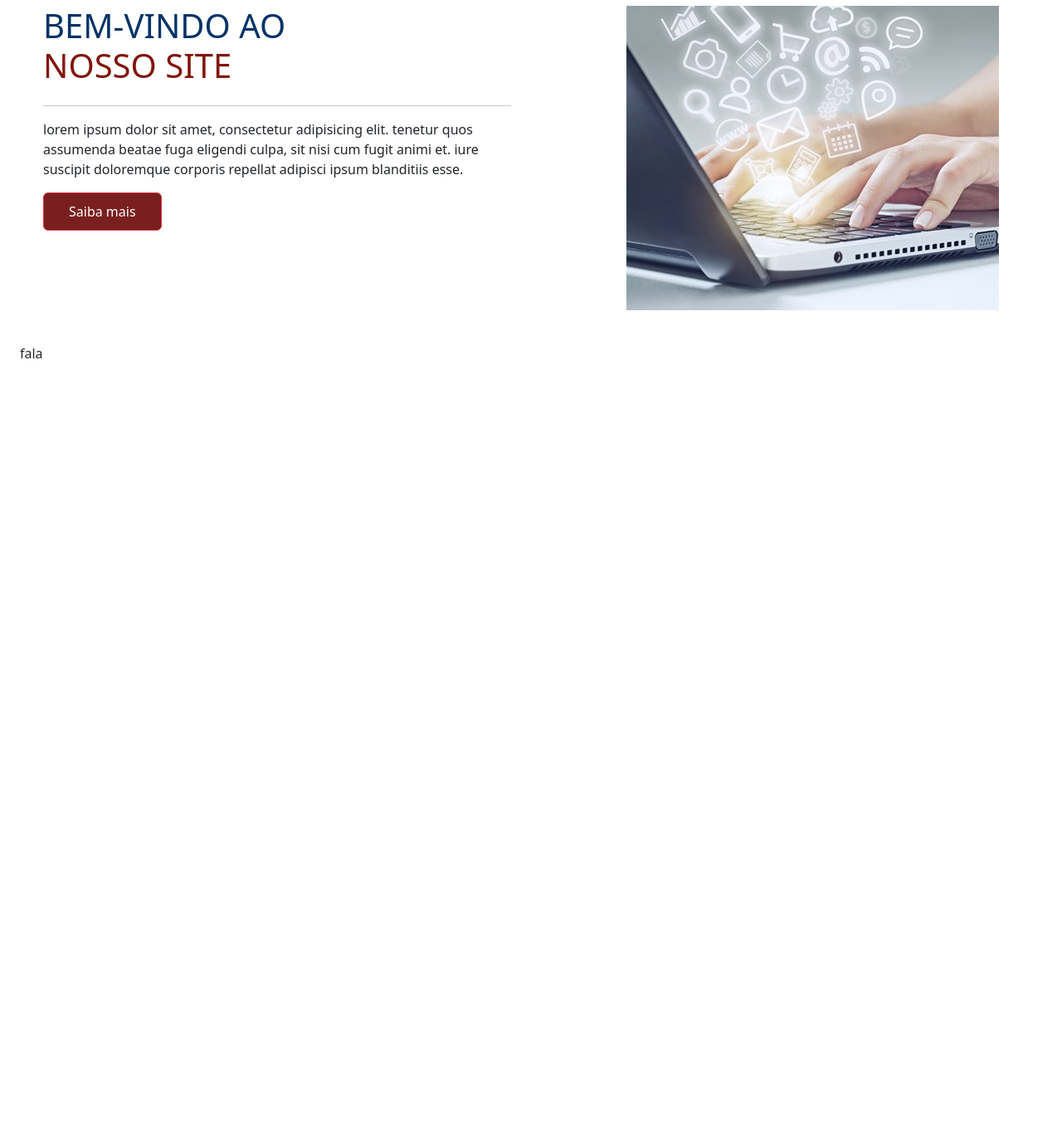
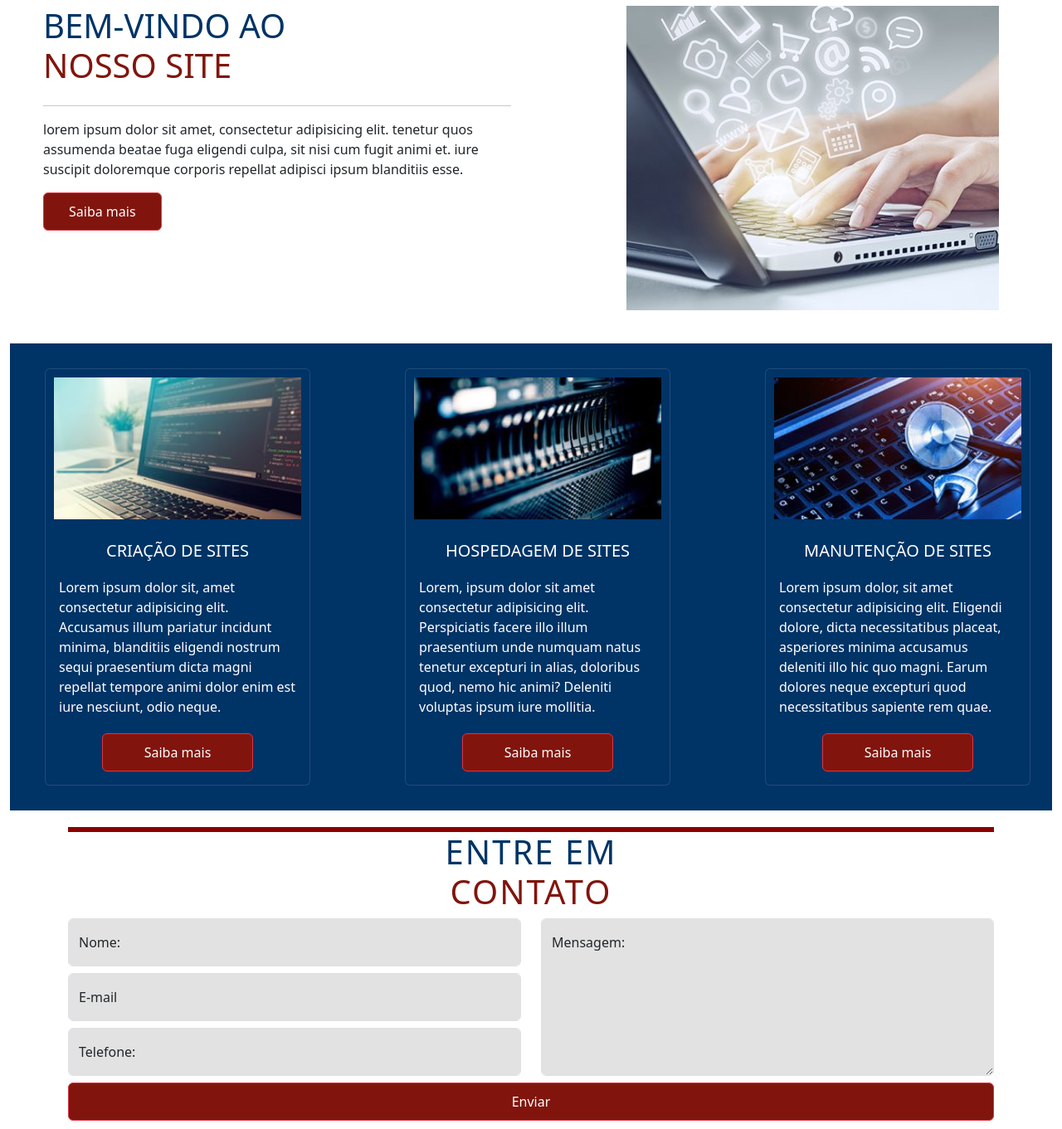
Before and after one commit to EdvaldoUFRN/provaweb1, a plain HTML site: page index.html in a window 1280 px wide. Shown: the part 485-1846 px from the top of the page at 83% size. Before the commit the page ends 923 px from the top, so only its background shows below. Drawn offline with nearby package versions, Linux system fonts and the light colour scheme.

Commit message:
finalizado

```diff
--- a/css/style.css
+++ b/css/style.css
@@ -12,45 +12,127 @@
     margin-left: 80px;
     margin-right: 80px;
 }
-#bem{
+
+#bem {
     display: flex;
 }
 
-#poxa {
+#conteudo {
     width: auto;
     display: flex;
     padding: 40px;
     margin-left: 0;
 }
 
-.bom {
-    width:max-content;
-    padding:10px 30px 10px 30px;
-}
-.btn-danger{
-    background-color: rgb(122, 31, 31);
+
+#conteudo button {
+    width: max-content;
+    padding: 10px 30px 10px 30px;
 }
 
-#poxa img {
+.btn-danger {
+    background-color: #81150d;
+}
+
+#conteudo img {
     width: 449px;
     height: 367px;
     margin-left: auto;
 
 }
 
-#po {
+.campos {
+    background-color: rgba(128, 128, 128, 0.23);
+}
+
+#conteudo p {
+    text-transform: lowercase;
+    text-decoration: none;
+}
+
+.card {
+    border-color: rgba(255, 255, 255, 0.121);
+}
+
+.espaco {
+    margin-right: 90px;
+    width: 20rem;
+}
+
+.entre {
+    letter-spacing: 2px;
+    display: flex;
+    justify-content: center;
+
+}
+
+
+
+.traco {
+    border: 3px solid #8B0000;
+    width: 100%;
+    margin: auto;
+    margin-top: 20px;
+}
+
+
+.ultimo {
+    width: 20rem;
+}
+
+.saiba {
+    margin: auto;
+    display: flex;
+    width: max-content;
+    padding: 10px 50px 10px 50px;
+    background-color: #81150d;
+}
+
+.cartas {
+    background-color: #003366;
+    padding: 30px;
+}
+
+.imagep {
+    background-color: #003366;
+
+}
+
+.titulo {
+    color: white;
+    font-style: normal;
+    display: flex;
+    justify-content: center;
+    margin-bottom: 20px;
+
+}
+
+.quadro {
+    padding: 10px;
+}
+
+.bemVindo {
+    color: #003366;
+}
+
+.nossoSite {
+    color: #81150d;
+}
+
+#imagemLarga {
     width: 100%;
     display: flex;
 }
 
-#po img {
+#imagemLarga img {
     max-width: 100%;
     height: auto;
 }
 
 
 .caixa {
-    background-color: rgb(35, 54, 130);
+    background-color: #003366;
+
     height: 40px;
     width: 100%;
 }
@@ -65,3 +147,18 @@
     gap: 20px;
     /* Espaçamento entre os botões */
 }
+
+.controle {
+    margin: auto;
+    display: flex;
+    width: max-content;
+}
+
+.enviar {
+    width: 100%;
+    display: flex;
+    align-items: center;
+    justify-content: center;
+    margin: auto;
+    margin-bottom: 10px;
+}
--- a/index.html
+++ b/index.html
@@ -27,39 +27,40 @@
                 <div class="collapse navbar-collapse" id="navbarNav">
                     <ul class="navbar-nav">
                         <li class="nav-item">
-                            <a class="nav-link " href="#po">HOME</a>
+                            <a class="nav-link" href="index.html">HOME</a>
                         </li>
                         <li class="nav-item">
-                            <a class="nav-link" href="#">EMPRESA</a>
+                            <a class="nav-link" href="https://www.cnn.com">EMPRESA</a>
                         </li>
                         <li class="nav-item">
-                            <a class="nav-link" href="#">SERVIÇOS</a>
+                            <a class="nav-link" href="https://www.techcrunch.com">SERVIÇOS</a>
                         </li>
                         <li class="nav-item">
-                            <a class="nav-link " href="#">PORTIFÓLIO</a>
+                            <a class="nav-link" href="https://www.behance.net">PORTFÓLIO</a>
                         </li>
                         <li class="nav-item">
-                            <a class="nav-link " href="#">CONTATO</a>
+                            <a class="nav-link" href="https://www.contacthelp.com">CONTATO</a>
                         </li>
                     </ul>
                 </div>
+
             </div>
         </nav>
-        <div id="po">
+        <div id="imagemLarga">
             <img src="./resources/image01.jpg" id="imagem">
         </div>
-        <div class="container-fluid" id="poxa">
+        <div class="container-fluid" id="conteudo">
             <div class="row w-100">
                 <div class="w-50 d-flex flex-column" id="bem">
                     <h1>
-                        <span style="color: #003366;">BEM-VINDO AO</span> <br>
-                        <span style="color: #81150d ;">NOSSO SITE</span>
+                        <span class="bemVindo">BEM-VINDO AO</span> <br>
+                        <span class="nossoSite">NOSSO SITE</span>
                     </h1>
                     <hr>
-                    <p style="text-transform: lowercase; text-decoration: none;">Lorem ipsum dolor sit amet, consectetur adipisicing elit. Tenetur quos assumenda beatae fuga eligendi culpa, sit nisi cum fugit animi et. Iure suscipit doloremque corporis repellat adipisci ipsum blanditiis esse.</p>
+                    <p >Lorem ipsum dolor sit amet, consectetur adipisicing elit. Tenetur quos assumenda beatae fuga eligendi culpa, sit nisi cum fugit animi et. Iure suscipit doloremque corporis repellat adipisci ipsum blanditiis esse.</p>
 
 
-                    <button type="button" class="btn btn-danger bom">
+                    <button type="button" class="btn btn-danger">
                         Saiba mais
                     </button>
                 </div>
@@ -69,8 +70,80 @@
             </div>
         </div>
         <div class="container-fluid cartas">
-            fala
-        </div>
+            <div class="row controle">
+              <div class="col">
+                <div class="card  imagep espaco">
+                    <img src="./resources/box-02-01.jpg" class="card-img-top quadro" alt="...">
+                    <div class="card-body">
+                      <h5 class="card-title titulo">CRIAÇÃO DE SITES</h5>
+                      <p class="card-text titulo">Lorem ipsum dolor sit, amet consectetur adipisicing elit. Accusamus illum pariatur incidunt minima, blanditiis eligendi nostrum sequi praesentium dicta magni repellat tempore animi dolor enim est iure nesciunt, odio neque.</p>
+                      <button type="button" class="btn btn-danger bom saiba">
+                        Saiba mais
+                    </button>
+                    </div>
+                  </div>
+              </div>
+              <div class="col">
+                <div class="card  imagep espaco" >
+                    <img src="./resources/box-02-02.jpg" class="card-img-top quadro" alt="...">
+                    <div class="card-body">
+                      <h5 class="card-title titulo">HOSPEDAGEM DE SITES</h5>
+                      <p class="card-text titulo">Lorem, ipsum dolor sit amet consectetur adipisicing elit. Perspiciatis facere illo illum praesentium unde numquam natus tenetur excepturi in alias, doloribus quod, nemo hic animi? Deleniti voluptas ipsum iure mollitia.</p>
+                      <button type="button" class="btn btn-danger bom saiba">
+                        Saiba mais
+                    </button>
+                    </div>
+                  </div>
+              </div>
+              <div class="col">
+                <div class="card  imagep ultimo" >
+                    <img src="./resources/box-02-03.jpg" class="card-img-top quadro" alt="...">
+                    <div class="card-body">
+                      <h5 class="card-title titulo">MANUTENÇÃO DE SITES</h5>
+                      <p class="card-text titulo">Lorem ipsum dolor, sit amet consectetur adipisicing elit. Eligendi dolore, dicta necessitatibus placeat, asperiores minima accusamus deleniti illo hic quo magni. Earum dolores neque excepturi quod necessitatibus sapiente rem quae.</p>
+                      <button type="button" class="btn btn-danger bom saiba">
+                        Saiba mais
+                    </button>
+                    </div>
+                  </div>
+              </div>
+            </div>
+          </div>
+
+          <div class="container">
+            <div class="row">
+                <h1>
+                    <div class="traco"></div>
+                    <span class="bemVindo entre"> ENTRE EM</span>
+                    <span class="nossoSite entre">CONTATO</span>
+                </h1>
+            </div>
+            <div class="row">
+              <div class="col formulario">
+                <div class="form-floating mb-2" >
+                    <input type="email" class="form-control campos" id="floatingInput" placeholder="name@example.com">
+                    <label for="floatingInput">Nome:</label>
+                  </div>
+                  <div class="form-floating mb-2">
+                    <input type="password" class="form-control campos" id="floatingPassword" placeholder="Password">
+                    <label for="floatingInput">E-mail</label>
+                  </div><div class="form-floating mb-2">
+                    <input type="password" class="form-control campos" id="floatingPassword" placeholder="Password">
+                    <label for="floatingInput">Telefone:</label>
+                  </div>
+              </div>
+              <div class="col formulario">
+                <div class="form-floating">
+                    <textarea class="form-control campos" placeholder="Leave a comment here" id="floatingTextarea2" style="height: 190px"></textarea>
+                    <label for="floatingTextarea2">Mensagem:</label>
+                  </div>
+              </div>
+
+            </div>
+            <button type="button" class="btn btn-danger bom saiba enviar">
+                Enviar
+            </button>
+          </div>
     </div>
 
     <script src="https://cdn.jsdelivr.net/npm/bootstrap@5.3.3/dist/js/bootstrap.bundle.min.js"
```
